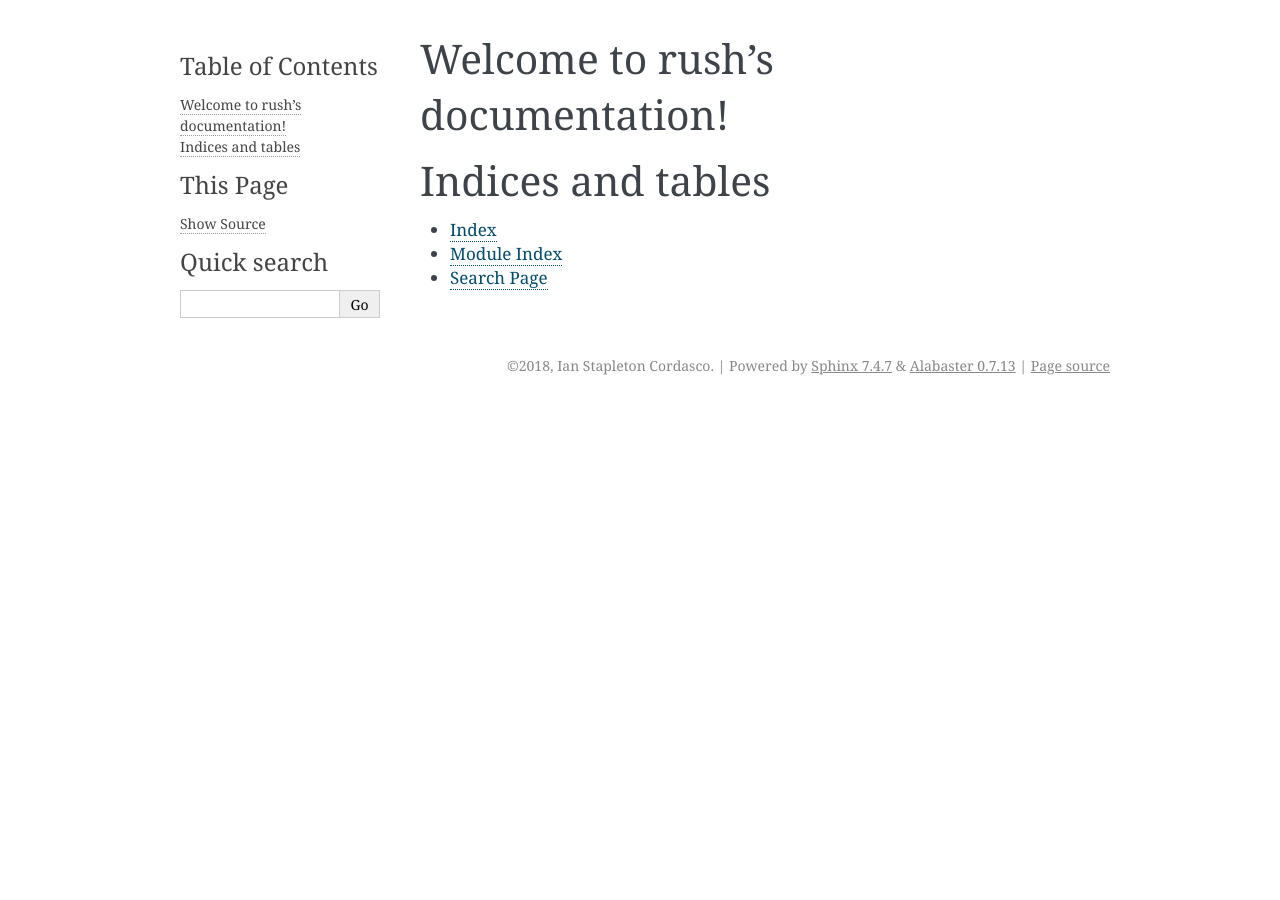
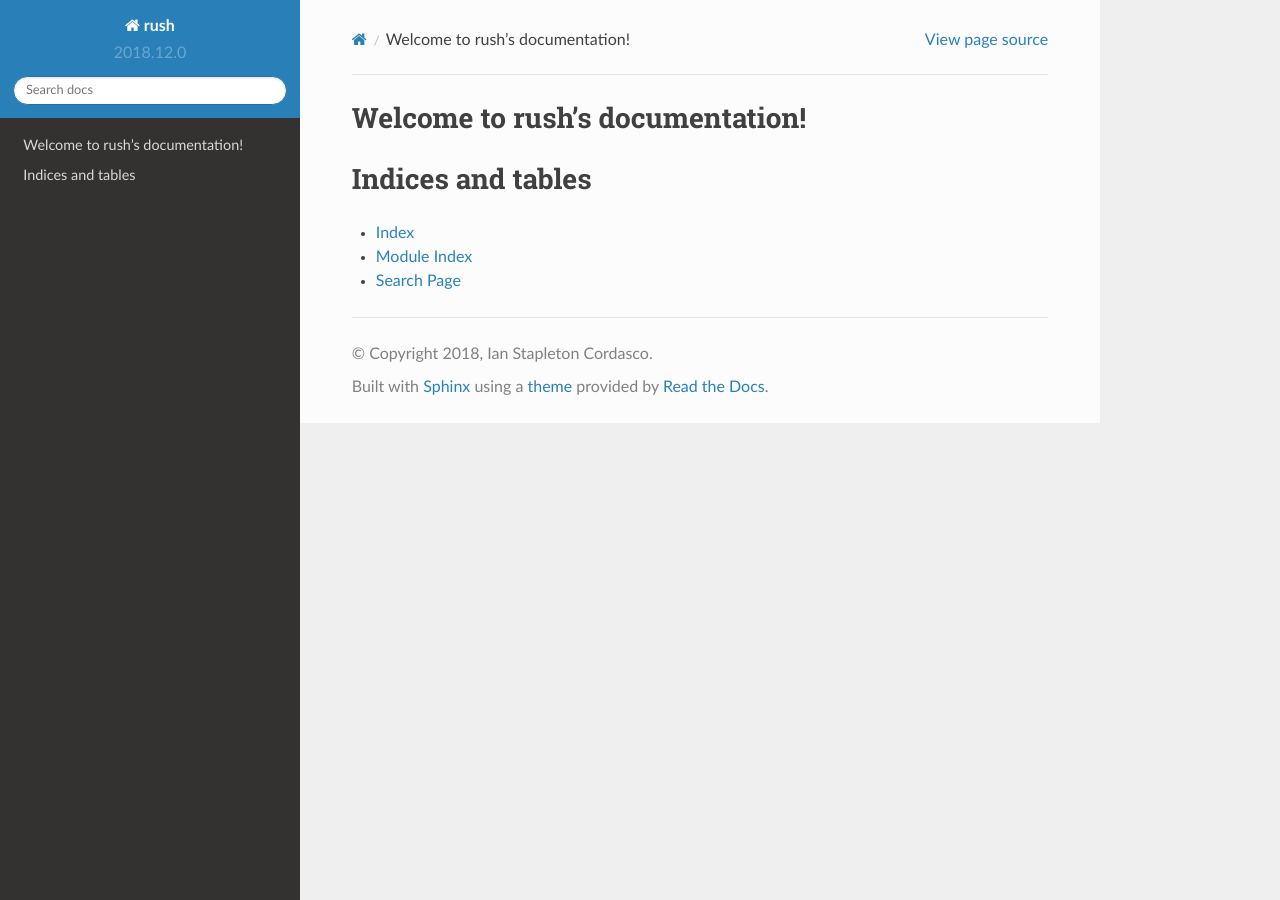
Before and after one commit to sigmavirus24/rush, a Sphinx documentation site: the page built from doc/source/index.rst, in a window 1280 px wide. Built offline with Sphinx 7.4.7 and the Read the Docs theme 2.0.0, drawn with Linux system fonts in a browser that asks for light colours.

Commit message:
Update our sphinx config to pull versions from source
This should prevent our sphinx version and package version from
diverging.

```diff
--- a/doc/source/conf.py
+++ b/doc/source/conf.py
@@ -23,10 +23,12 @@
 copyright = '2018, Ian Stapleton Cordasco'
 author = 'Ian Stapleton Cordasco'
 
+import rush
+
 # The short X.Y version
-version = ''
+version = rush.__version__
 # The full version, including alpha/beta/rc tags
-release = '2018.12.0'
+release = rush.__version__
 
 
 # -- General configuration ---------------------------------------------------
@@ -78,7 +80,7 @@
 # The theme to use for HTML and HTML Help pages.  See the documentation for
 # a list of builtin themes.
 #
-html_theme = 'alabaster'
+html_theme = 'sphinx_rtd_theme'
 
 # Theme options are theme-specific and customize the look and feel of a theme
 # further.  For a list of options available for each theme, see the
```
